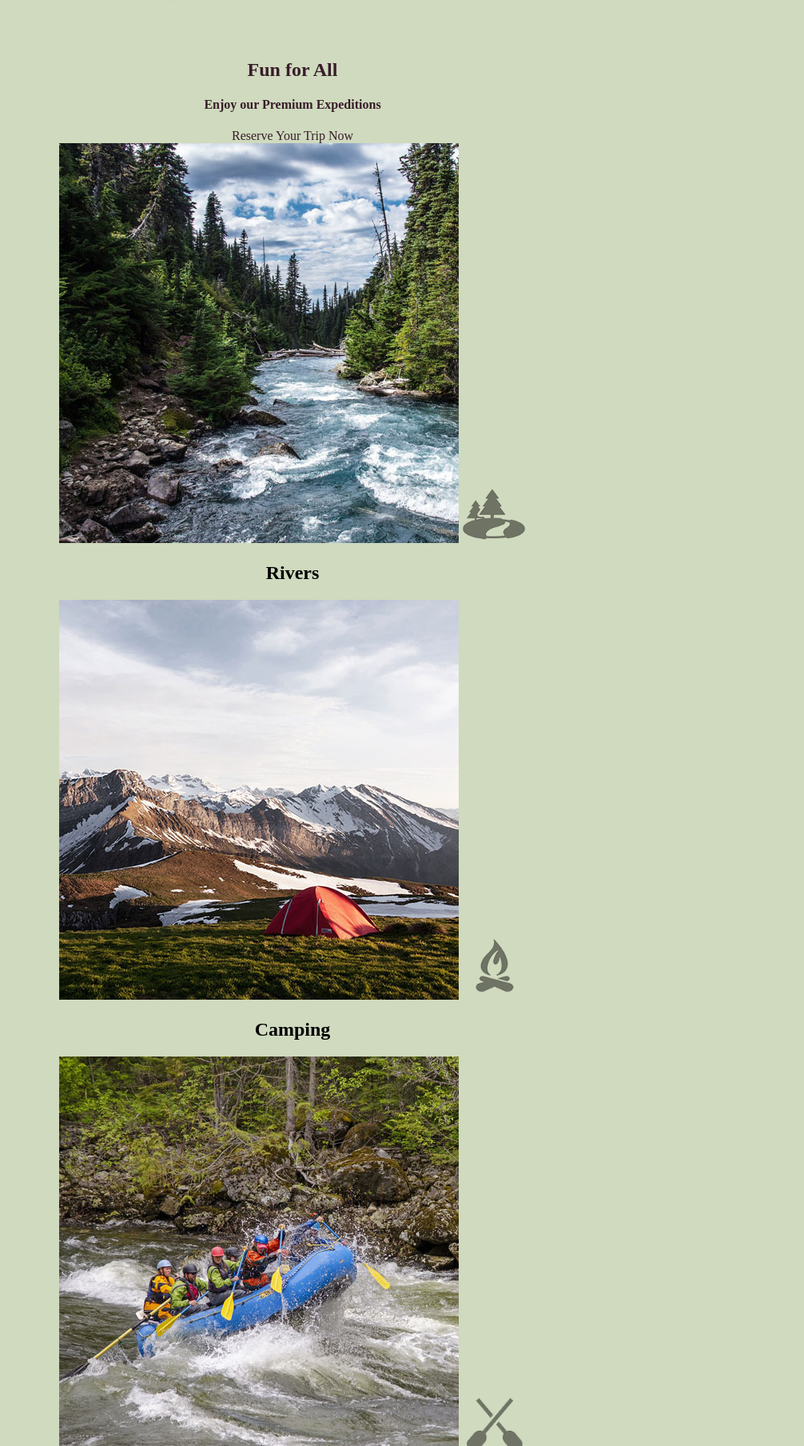
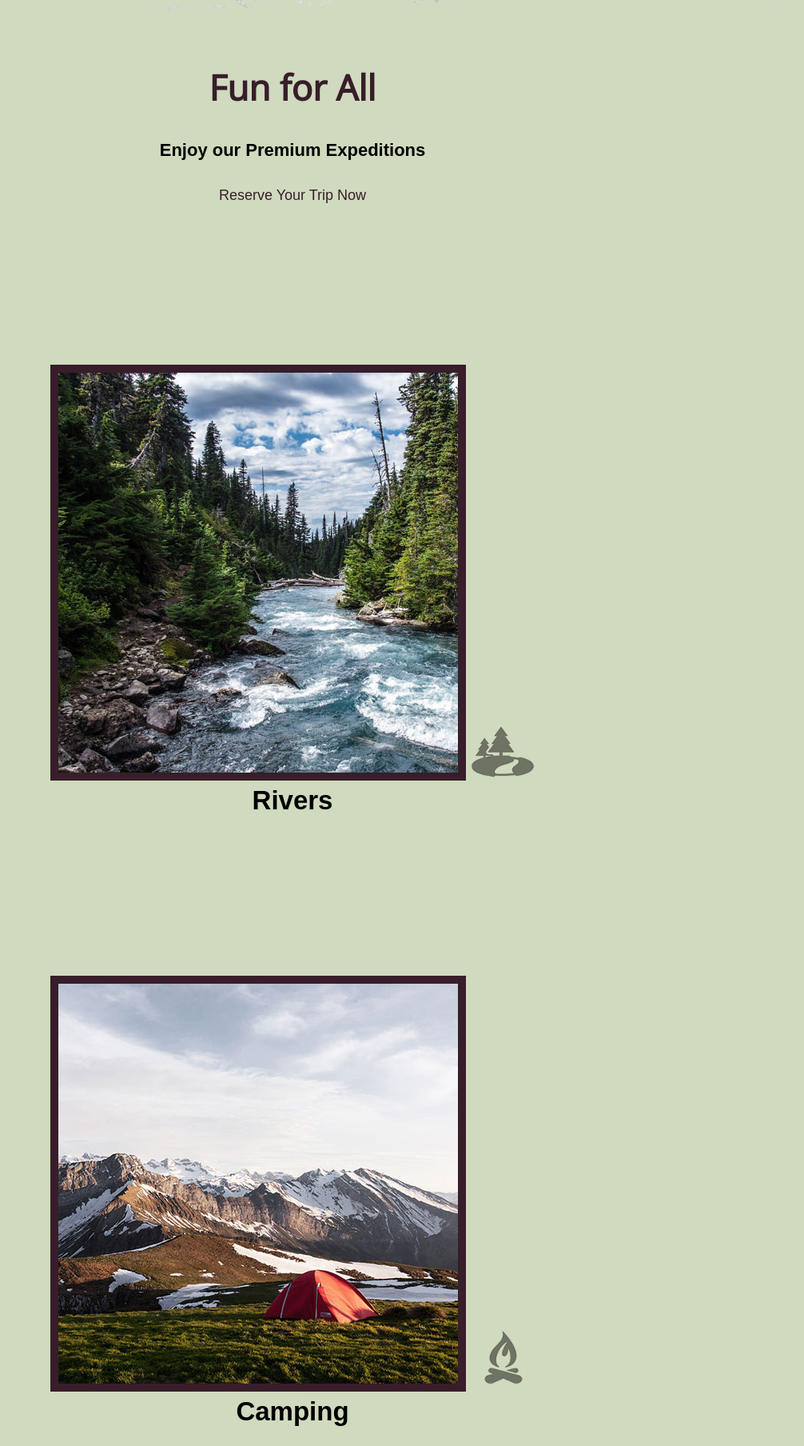
Before and after one commit to leglerisaac/WDD130, a plain HTML site: page wwr/index.html in a window 1280 px wide. Shown: the part 992-2800 px from the top of the page at 80% size, without its empty margins (274-1280 px from the left). Drawn offline with nearby package versions, Linux system fonts and the light colour scheme.

Commit message:
More css

```diff
--- a/wwr/styles/style.css
+++ b/wwr/styles/style.css
@@ -1,6 +1,5 @@
-/* :root {
+@import url('https://fonts.googleapis.com/css2?family=Open+Sans:wght@300;400&display=swap');
 
-} */
 #content{
     max-width: 1600px;
     margin: 0 auto;
@@ -14,11 +13,21 @@
 main section{
     text-align: center;
 }
+main section img{
+    box-sizing: border-box;
+}
 #background{
     height: 725px;
 }
 body{
     background-color: #CFDABE;
+    font-family:Arial, Helvetica, sans-serif;
+    font-size: 22px;
+    margin: 0;
+    padding: 0;
+}
+h2{
+    margin: 0;
 }
 header{
     background-color: #CFDABE;
@@ -27,6 +36,7 @@ nav a{
     text-align: center;
     color: #381D2A;
     text-decoration: none;
+    padding: 35px;
 }
 nav a:hover{
     background-color: #EDA896;
@@ -36,6 +46,10 @@ nav a:hover{
     background-color: #CFDABE;
     color: #381D2A;
     text-decoration: none;
+    font-size: 18px;
+    padding: 15px 30px;
+    margin-top: 50px;
+    border-radius: 5px;
 }
 .book:hover, .join:hover{
     background-color: #EDA896;
@@ -44,43 +58,68 @@ nav a:hover{
 #background{
     background-color: #CFDABE;
 }
-.msg{
-    background-color: #CFDABE;
-}
 footer{
     background-color: #CFDABE;
     color: #381D2A;
-}
-footer p a:hover{
-    text-decoration: underline;
+    padding: 25px 50px;
 }
 footer a{
     background-color: #CFDABE;
     color: #381D2A;
     text-decoration: none;
 }
+footer p{
+    font-size: 1.2em;
+}
 footer a:hover{
     background-color: #EDA896;
     color: #381D2A;
 }
-footer p{
-    font-size: 1.2em;
+footer p a:hover{
+    text-decoration: underline;
+}
+footer .social img{
+    padding-top: 15px;
 }
 .home-title{
     color: #381D2A;
+    font-family: 'Open Sans', sans-serif;
+    font-size: 2em;
+    margin-top: 10px;
 }
-h4{
-    color: #381D2A;
+.card-img{
+    border: 10px solid #381D2A;
+}
+.rivers-card{
+    margin: 200px 0;
+}
+.camping-card{
+    margin: 200px 0;
+}
+.rapids-card{
+    margin: 200px 0;
+}
+.msg{
+    background-color: #CFDABE;
+    line-height: 1.5em;
+    padding: 35px;
 }
 .msg h2{
     color: #381D2A;
+    font-family: "Open Sans", sans-serif;
 }
 .msg p{
     color: #381D2A;
+    font-size: .8em;
+    padding-bottom: 15px;
 }
 .icon{
     width: 80px;
+    padding-top: 10px;
 }
 #hero-img{
     width: 100%;
 }
+#logo_link{
+    padding-top: 5px;
+}
```
